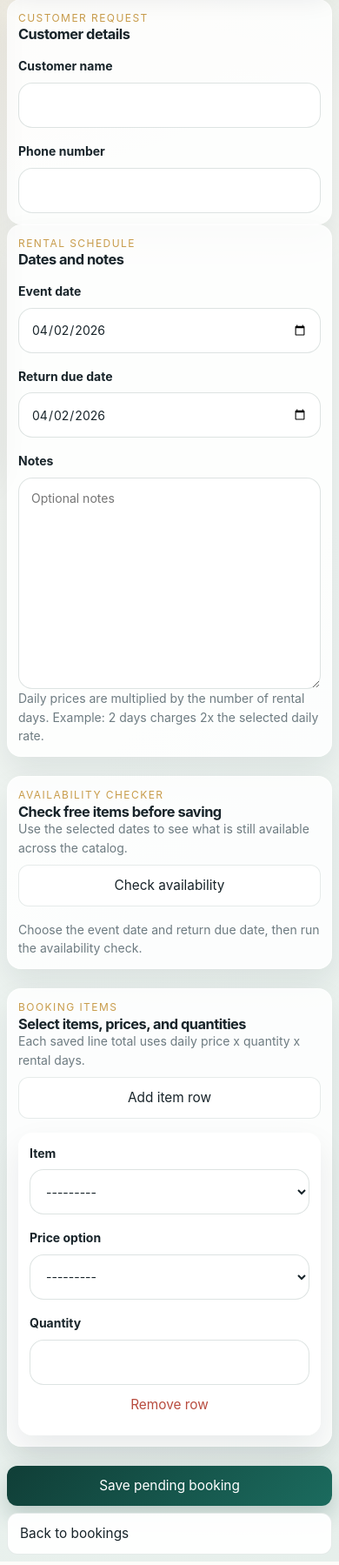
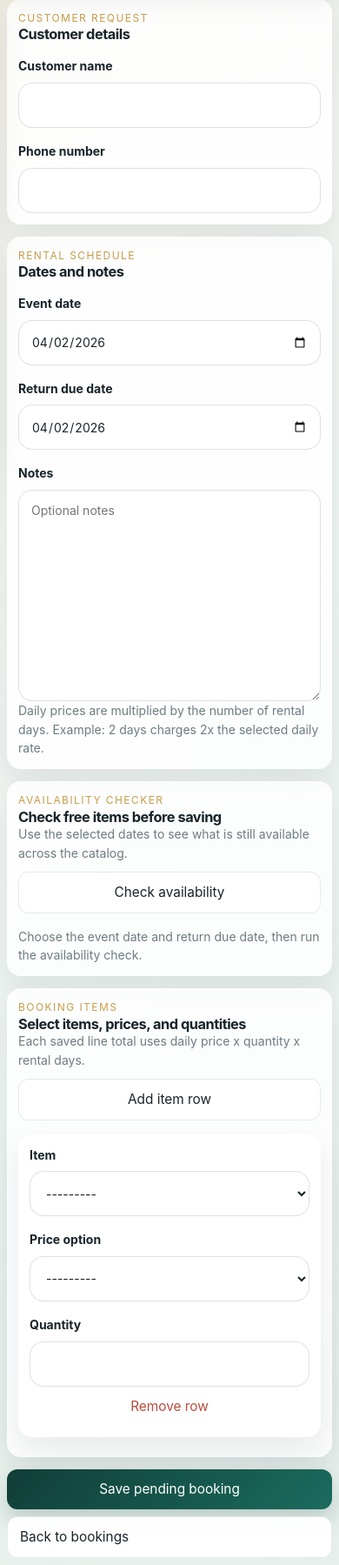
Before and after one commit to ademenakelvin/winbird-ent-, a Django app: page /bookings/add/ in a window 390 px wide. Shown: the part 307-2106 px from the top of the page at 87% size. Run offline with Django 5.2, Linux system fonts and the light colour scheme; a user stored in the database is signed in; data that the repository does not hold is empty.

Commit message:
Update app.css

```diff
--- a/WINBIRD ENT/static/rentals/css/app.css
+++ b/WINBIRD ENT/static/rentals/css/app.css
@@ -1539,3 +1539,50 @@ th {
         width: 100%;
     }
 }
+.booking-top-sections {
+    display: grid;
+    grid-template-columns: repeat(2, minmax(0, 1fr));
+    gap: 18px;
+    align-items: start;
+}
+
+.booking-panel-head {
+    align-items: center;
+}
+
+.booking-form-page {
+    gap: 16px;
+}
+
+.booking-items-panel .formset-row {
+    margin-bottom: 12px;
+}
+
+.booking-item-grid {
+    align-items: end;
+}
+
+@media (max-width: 768px) {
+    .booking-top-sections {
+        grid-template-columns: 1fr;
+        gap: 14px;
+    }
+
+    .booking-panel-head {
+        flex-direction: column;
+        align-items: stretch;
+        gap: 10px;
+    }
+
+    .booking-panel-head .secondary-btn {
+        width: 100%;
+    }
+
+    .booking-form-page {
+        gap: 14px;
+    }
+
+    .booking-items-panel .formset-row {
+        margin-bottom: 10px;
+    }
+}
```
